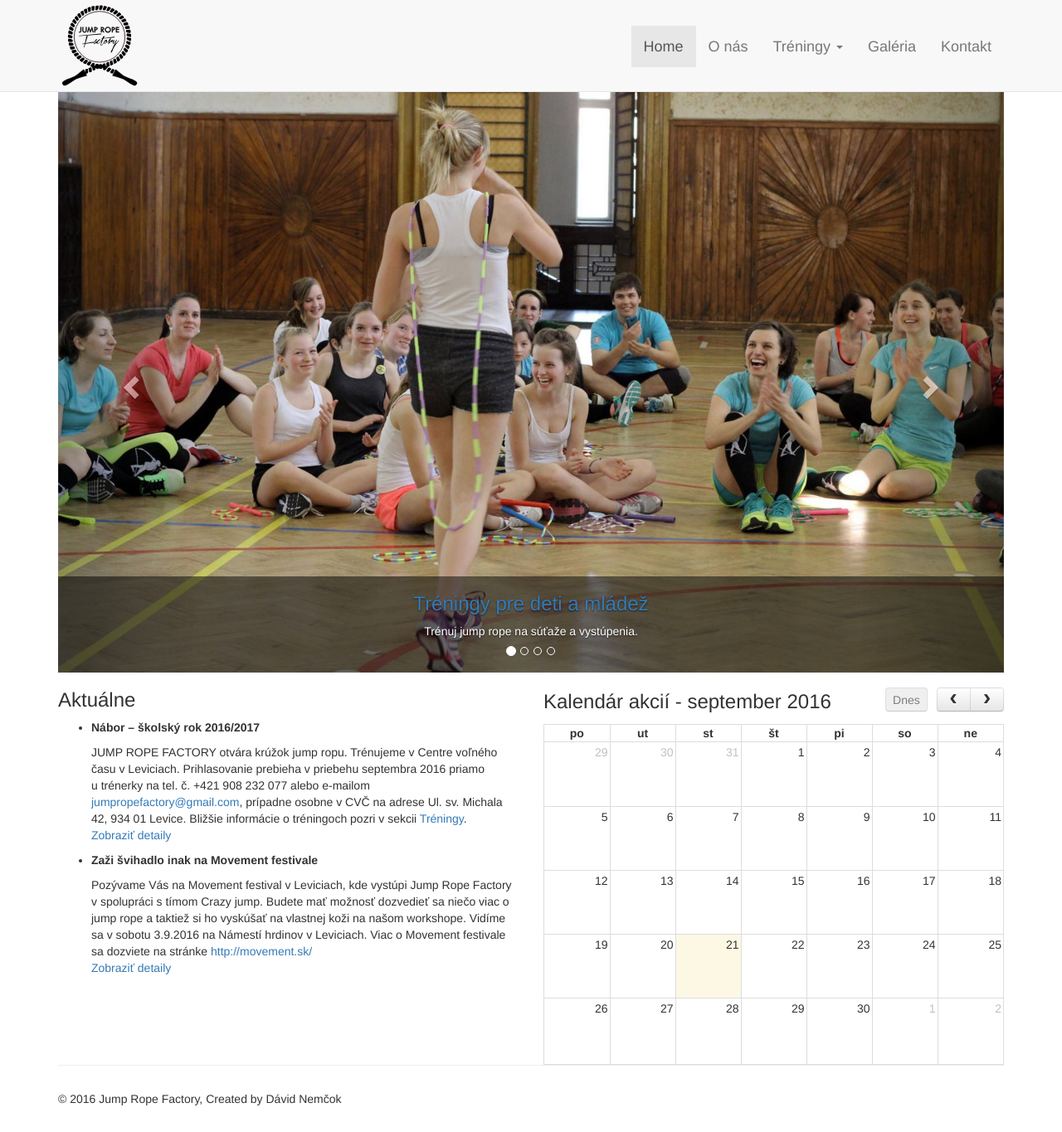
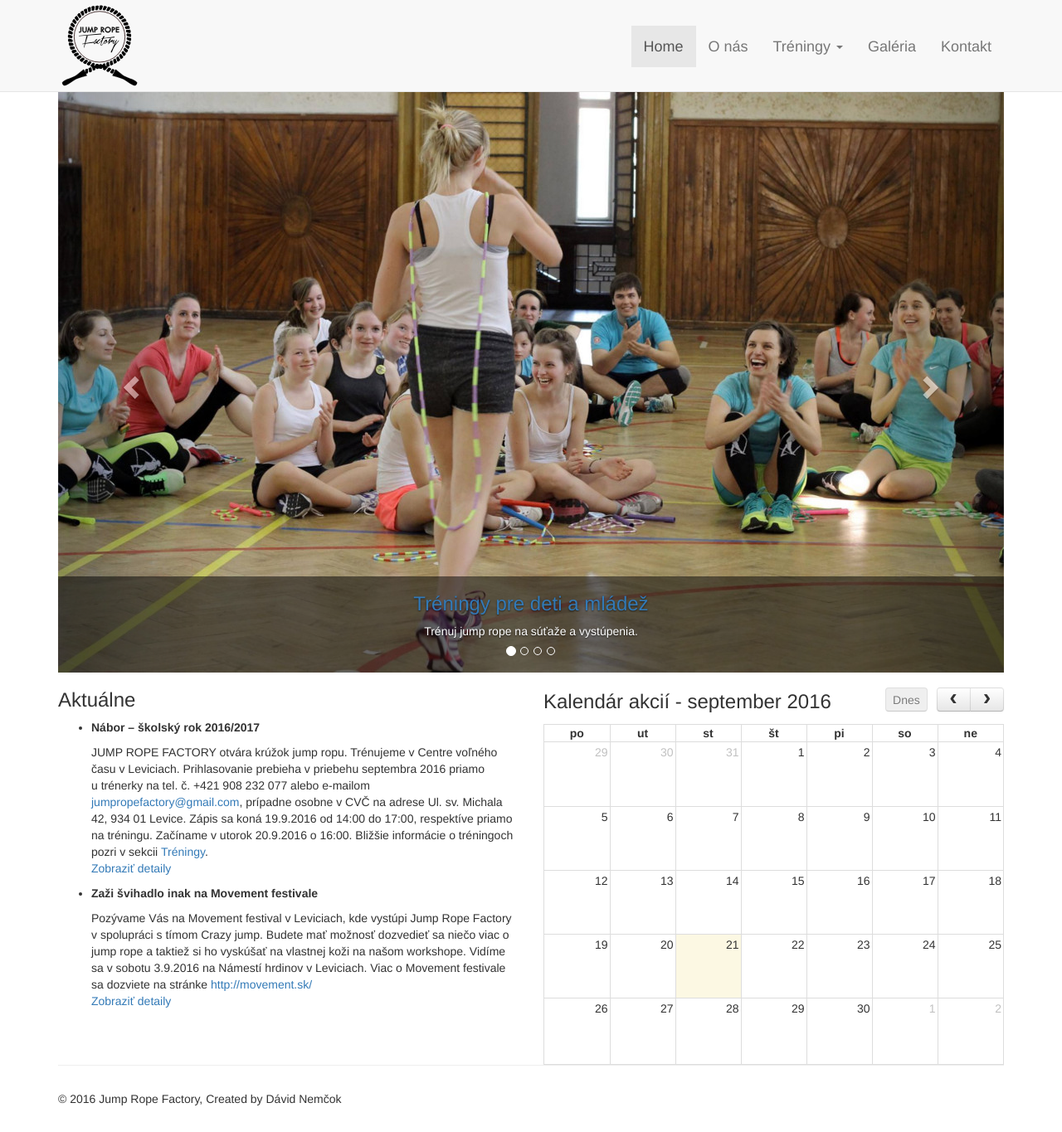
Before and after one commit to dejvo/dejvo.github.io, a Jekyll site: the page built from index.html, in a window 1280 px wide. Shown: the whole page at 83% size. Built offline with Jekyll 4.4.1, drawn with Linux system fonts in a browser that asks for light colours; comment, search, counter and statistics services are not loaded.

Commit message:
Content update

```diff
--- a/_posts/2016-08-29-nabor.md
+++ b/_posts/2016-08-29-nabor.md
@@ -4,7 +4,7 @@
 published: true
 ---
 
-JUMP ROPE FACTORY otvára krúžok jump ropu. Trénujeme v Centre voľného času v Leviciach. Prihlasovanie prebieha v priebehu septembra 2016 priamo u trénerky na tel. č. +421 908 232 077 alebo e-mailom <{{site.email}}>, prípadne osobne v CVČ na adrese Ul. sv. Michala 42, 934 01 Levice. Bližšie informácie o tréningoch pozri v sekcii [Tréningy]({{ site.url_treningy }}).
+JUMP ROPE FACTORY otvára krúžok jump ropu. Trénujeme v Centre voľného času v Leviciach. Prihlasovanie prebieha v priebehu septembra 2016 priamo u trénerky na tel. č. +421 908 232 077 alebo e-mailom <{{site.email}}>, prípadne osobne v CVČ na adrese Ul. sv. Michala 42, 934 01 Levice. Zápis sa koná 19.9.2016 od 14:00 do 17:00, respektíve priamo na tréningu. Začíname v utorok 20.9.2016 o 16:00. Bližšie informácie o tréningoch pozri v sekcii [Tréningy]({{ site.url_treningy }}).
 
 <!--more-->
 <div>
--- a/index.html
+++ b/index.html
@@ -17,7 +17,7 @@
     <div class="item active">
       <img src="/img/treningy-pre-deti.jpg" alt="Tréningy pre deti a mládež">
       <div class="carousel-caption">
-        <h3><a href="{{site.url_treningy}}">Tréningy pre deti a mládež</a></h3>
+        <h3><a href="{{site.url_treningy_pre_deti}}">Tréningy pre deti a mládež</a></h3>
         <p>Trénuj jump rope na súťaže a vystúpenia.</p>
       </div>
     </div>
@@ -25,7 +25,7 @@
     <div class="item">
       <img src="/img/treningy.jpg" alt="Tréningy">
       <div class="carousel-caption">
-        <h3><a href="{{site.url_treningy}}">Kondičné tréningy pre dospelých</a></h3>
+        <h3><a href="{{site.url_treningy_pre_dospelych}}">Kondičné tréningy pre dospelých</a></h3>
         <p>Kombinácia švihladla s posilňovacími cvičeniami.</p>
       </div>
     </div>
@@ -33,7 +33,7 @@
     <div class="item">
       <img src="/img/vystupenia.jpg" alt="Vystúpenia">
       <div class="carousel-caption">
-        <h3><a href="{{site.url_treningy}}">Vystúpenia a tréningy</a></h3>
+        <h3><a href="{{site.url_kontakt}}">Vystúpenia a tréningy</a></h3>
         <p>Športové podujatia, festivaly, teambuildingy a ďalšie eventy.</p>
       </div>
     </div>
--- a/treningy-pre-deti.html
+++ b/treningy-pre-deti.html
@@ -7,7 +7,7 @@
   <div class="col-md-8">
     <h3>TRÉNINGY PRE DETI A MLÁDEŽ</h3>
     <p>
-    Aj v školskom roku 2016/2017 otvára JUMP ROPE FACTORY svoj krúžok pre deti vo veku od 6 do 18 rokov. Tréningy prebiehajú pod vedením certifikovanej lektorky Bašky v priestoroch Centra voľného času na Ul. sv. Michala 42 v Leviciach (II. ZŠ). Rozvrh tréningov a cena za polrok budú upresnené v priebehu septembra 2016 (predbežne utorky od 16:00 do 17:30, v prípade záujmu je možnosť trénovať aj iné dni). Špeciálne švihadlá určené na jump rope zapožičiavame na tréningu.
+    Aj v školskom roku 2016/2017 otvára JUMP ROPE FACTORY svoj krúžok pre deti vo veku od 6 do 18 rokov. Tréningy prebiehajú pod vedením certifikovanej lektorky Bašky v priestoroch Centra voľného času na Ul. sv. Michala 42 v Leviciach (II. ZŠ). Trénujeme každý utorok od 16:00 do 17:30, v prípade záujmu je možnosť trénovať aj v iné dni. Cena za mesiac je 5 €. Platiť je možné mesačne alebo jednorazovo za celý polrok. Špeciálne švihadlá určené na jump rope zapožičiavame na tréningu.
     </p>
     <h4>Prečo sa prihlásiť na jump rope?</h4>
     <p>
@@ -33,6 +33,8 @@
       <li>tenisky</li>
       <li>pitie</li>
     </ul>
-
+    <p>
+      <img src="/img/treningy-pre-deti2.jpg" alt="Tréningy pre deti" width="800" />
+    </p>
   </div>
 </div>
--- a/treningy-pre-dospelych.html
+++ b/treningy-pre-dospelych.html
@@ -33,6 +33,9 @@
     <li>formovanie svalstva nôh a boj proti celulitíde</li>
     </ul>
     <p>
+    Trénujeme každý štvrtok v CVČ Levice od 16:00 do 17:00, v prípade záujmu je možnosť trénovať aj v iné dni. Cena tréningov je 10 €/mesiac.
+    </p>
+    <p>
     A po vzhliadnutí tejto úžasne pozitívnej fotografie už žiadne výhovorky a <a href="{{ site.url_kontakt }}">píšte či volajte</a> nám ohľadom infomácií o tréningoch pre dospelých.
     </p>
     <img src="/img/treningy-dospeli.jpg" alt="Tréningy pre dospelých" width="800" />
```
Also changed, not shown: img/treningy-pre-deti2.jpg (added).
